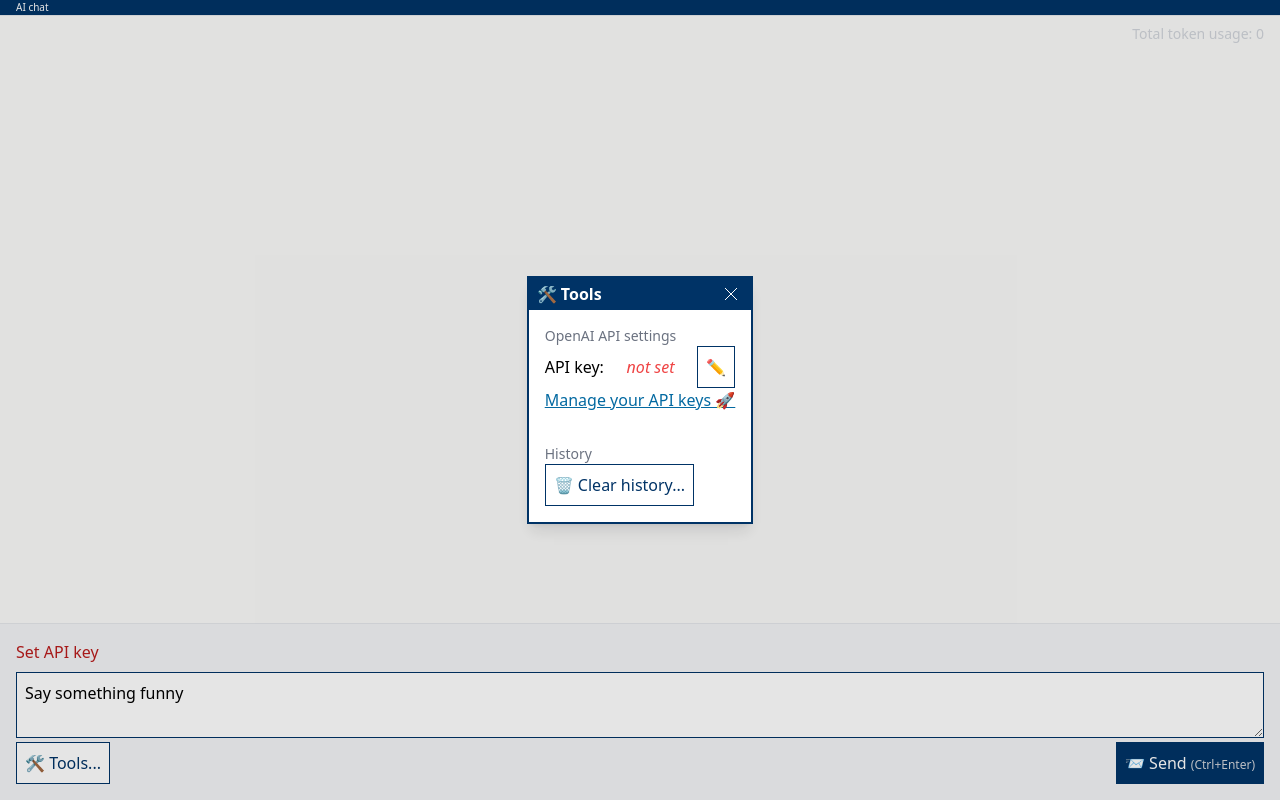
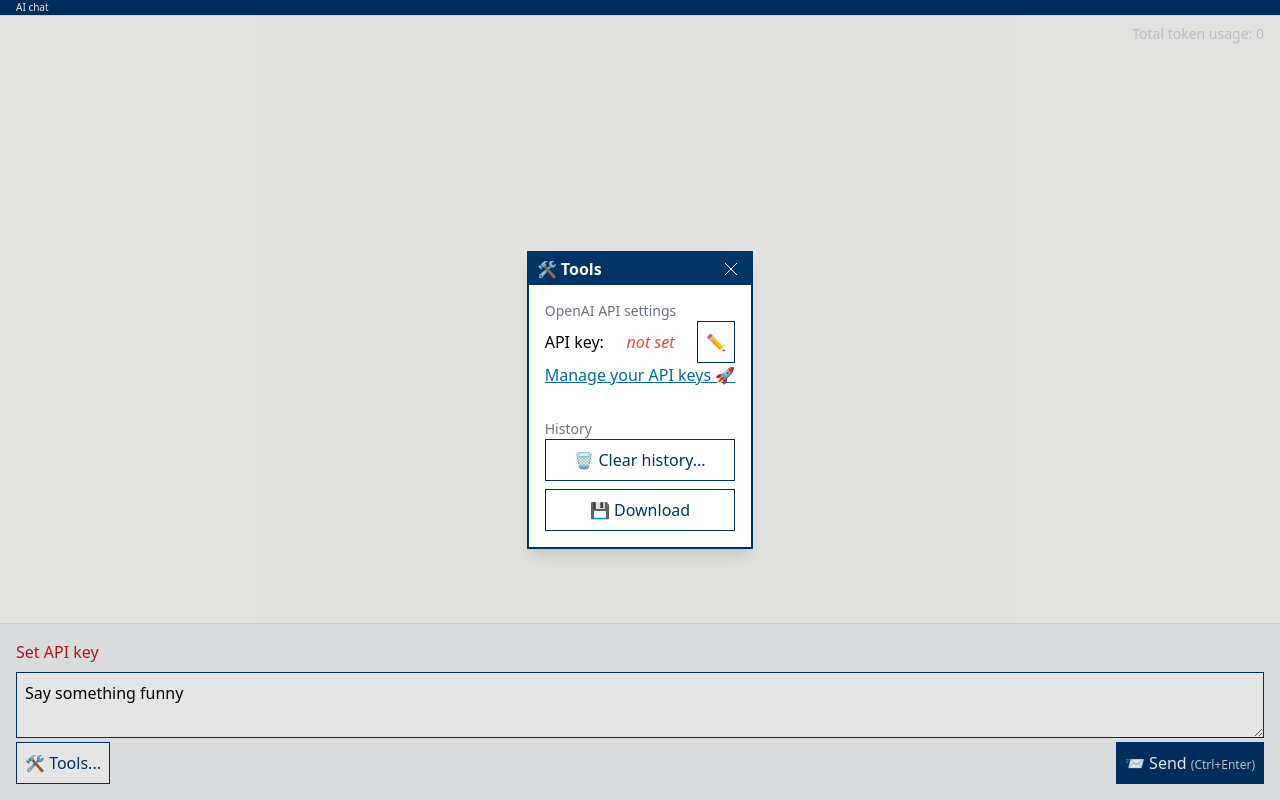
Before and after one commit to ginpei/chat-gpt-api-practice, a Next.js app: page / in a window 1280 px wide. Both pictures are taken after a click on the button "🛠️ Tools...". Built offline with nearby package versions, Linux system fonts and the light colour scheme.

Commit message:
feat: 🎸 download chat history

```diff
--- /dev/null
+++ b/src/domains/button/NiceButtonLink.tsx
@@ -0,0 +1,23 @@
+import { ComponentPropsWithoutRef, forwardRef } from "react";
+
+export type NiceButtonLinkProps = ComponentPropsWithoutRef<"a">;
+
+export const NiceButtonLink = forwardRef<
+  HTMLAnchorElement,
+  NiceButtonLinkProps
+>(({ className = "", ...props }, ref): JSX.Element => {
+  return (
+    <a
+      className={`
+        NiceButtonLink ${className}
+        border border-ginpei text-center bg-white p-2 text-ginpei
+        hover:shadow-inner
+        disabled:bg-gray-100 disabled:text-gray-500
+        `}
+      ref={ref}
+      {...props}
+    />
+  );
+});
+
+NiceButtonLink.displayName = "NiceButtonLink";
--- a/src/domains/chat/chatMessageManipulators.ts
+++ b/src/domains/chat/chatMessageManipulators.ts
@@ -1,8 +1,7 @@
 import { ChatMessage } from "./ChatMessage";
 
-export function buildPrompt(messageWithUserUpdate: ChatMessage[]): string {
-  return (
-    messageWithUserUpdate
+export function buildPromptText(messages: ChatMessage[]): string {
+  return messages
     .map((message) => {
       if (message.name === "ai") {
         return `AI: ${message.body}`;
@@ -12,6 +11,5 @@ export function buildPrompt(messageWithUserUpdate: ChatMessage[]): string {
       }
       return "";
     })
-      .join("\n") + "\nAI:"
-  );
+    .join("\n");
 }
--- a/src/pages/home/ChatControlBlock.tsx
+++ b/src/pages/home/ChatControlBlock.tsx
@@ -4,7 +4,7 @@ import { PrimaryButton } from "../../domains/button/PrimaryButton";
 import { useChatHistoryContext } from "../../domains/chat/ChatHistoryContext";
 import { saveChatLog } from "../../domains/chat/chatLogStore";
 import { buildChatMessage } from "../../domains/chat/ChatMessage";
-import { buildPrompt } from "../../domains/chat/chatMessageManipulators";
+import { buildPromptText } from "../../domains/chat/chatMessageManipulators";
 import { useError } from "../../domains/error/errorHooks";
 import { toError } from "../../domains/error/errorManipulators";
 import { NiceText } from "../../domains/input/NiceText";
@@ -48,7 +48,7 @@ export function ChatControlBlock({}: ChatControlBlockProps): JSX.Element {
       const messageWithUserUpdate = [...history.messages, userMessage];
       setHistory({ ...history, messages: messageWithUserUpdate });
 
-      const prompt = buildPrompt(messageWithUserUpdate);
+      const prompt = buildPromptText(messageWithUserUpdate) + "\nAI:";
 
       const result = await sendChatRequest({
         apiKey: apiContext.apiKey,
--- a/src/pages/home/ToolsDialog.tsx
+++ b/src/pages/home/ToolsDialog.tsx
@@ -1,10 +1,12 @@
 import { FormEventHandler } from "react";
 import { NiceButton } from "../../domains/button/NiceButton";
+import { NiceButtonLink } from "../../domains/button/NiceButtonLink";
 import {
   createChatHistoryContextValue,
   useChatHistoryContext,
 } from "../../domains/chat/ChatHistoryContext";
 import { saveChatLog } from "../../domains/chat/chatLogStore";
+import { buildPromptText } from "../../domains/chat/chatMessageManipulators";
 import { DialogGroupHeading } from "../../domains/dialog/DialogGroupHeading";
 import {
   NiceDialog,
@@ -77,9 +79,17 @@ export function ToolsDialog({ onClose, open }: ToolsDialogProps): JSX.Element {
           </article>
           <article>
             <DialogGroupHeading>History</DialogGroupHeading>
-            <NiceButton onClick={onClearHistoryClick} type="button">
-              🗑️ Clear history...
-            </NiceButton>
+            <VStack>
+              <NiceButton onClick={onClearHistoryClick} type="button">
+                🗑️ Clear history...
+              </NiceButton>
+              <NiceButtonLink
+                download="chatHistory.txt"
+                href={`data:text/plain,${buildPromptText(history.messages)}`}
+              >
+                💾 Download
+              </NiceButtonLink>
+            </VStack>
           </article>
         </VStack>
       </form>
```
Lines whose indentation alone changed are shown as unchanged.
